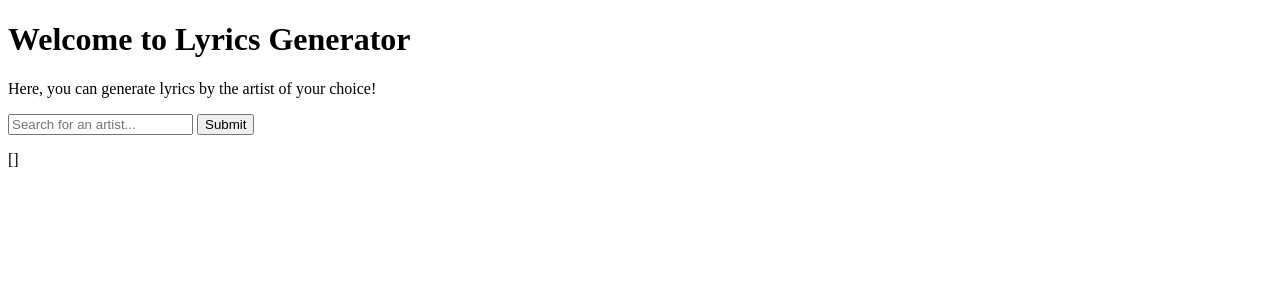
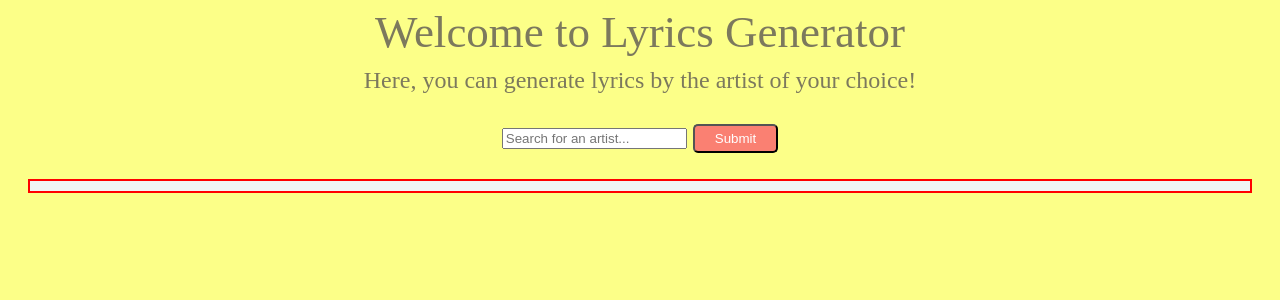
Before and after one commit to ChrisRaveendra/Lyrical, a Flask app: page / in a window 1280 px wide. Shown: the top 300 px of the page. Run offline with Flask 2, Linux system fonts and the light colour scheme; parts of the project's set-up code (start-up, migrations or seed data) failed here and were passed over.

Commit message:
add stylesheet

```diff
--- /dev/null
+++ b/static/styles/home.css
@@ -0,0 +1,47 @@
+#form {
+font-family: 'sans-serif';
+font-size: 24px;
+}
+
+#submit {
+    color: white;
+    background-color: #fa8072;
+    padding: 5px 20px;
+    border-radius: 5px;
+    margin-top: 20px;
+}
+
+#lyrics {
+    background-color: #f0f5f5;
+    padding: 5px 20px;
+    border: 2px solid red;
+    border-raidus: 4px;
+    margin: 20px;
+}
+
+body {
+    text-align: center;
+    background-color: #fcff88;
+    font-family: 'Avenir Next', serif;
+    font-weight: normal;
+    line-height: 48px;
+}
+
+h1 {
+    color: #7c795d;
+    font-size: 45px;
+    margin: 0;
+    font-weight: normal;
+}
+
+h6 {
+    color: #7c795d;
+    font-size: 24px;
+    margin: 0;
+    font-weight: normal;
+}
+
+p {
+    color: #7c795d;
+    font-size: 16px;
+}
--- a/templates/home.html
+++ b/templates/home.html
@@ -5,22 +5,25 @@
 <head>
     <meta charset="utf-8">
 
-    <title>Cool Title!woW</title>
+    <title> Lyric Generator</title>
+    <link rel="stylesheet" type="text/css" href="{{url_for('static', filename='styles/home.css')}}">
 
 </head>
 
 <body>
     <h1>Welcome to Lyrics Generator</h1>
-    <p>Here, you can generate lyrics by the artist of your choice!</p>
+    <h6>Here, you can generate lyrics by the artist of your choice!</h6>
 
-    <form action="{{url_for('lyricsGenerator') }}" method="post">
+    <form action="{{url_for('lyricsGenerator') }}" method="post" id="form">
         <input type="text" id="search" name="search" placeholder="Search for an artist...">
-        <input type="submit">
+        <input type="submit" id="submit">
     </form>
 
-    <p>
-        {{lyrics}}
-    </p>
+    <div id="lyrics">
+        {% for lyric in lyrics %}
+            <p> {{lyric}}</p>
+        {% endfor %}
+    </div>
 </body>
 
 </html>
```
